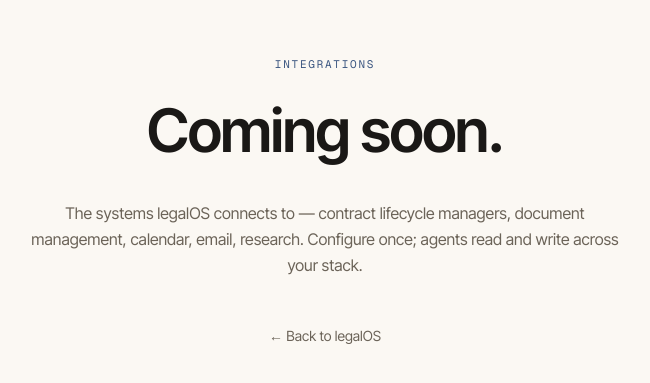
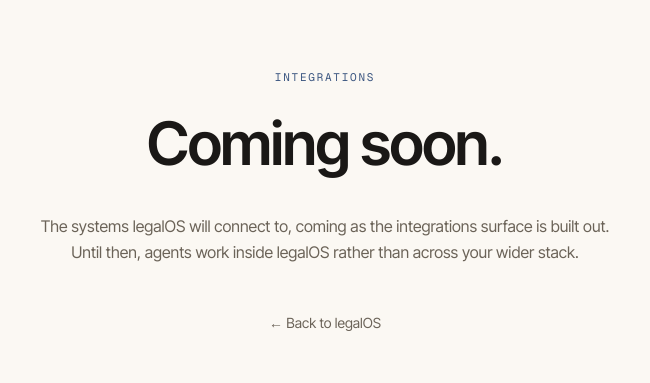
Before and after one commit to steveantini/legalos, a Next.js app: page /integrations in a window 1280 px wide. Shown: the part 199-582 px from the top of the page, without its empty margins (315-965 px from the left). Built offline with nearby package versions, Linux system fonts and the light colour scheme.

Commit message:
feat(marketing): refine pricing/integrations/security/mission descriptions; drop unshipped pre-commitments and in-house segmentation; remove em-dashes per new external-copy convention

```diff
--- a/app/(marketing)/integrations/page.tsx
+++ b/app/(marketing)/integrations/page.tsx
@@ -10,7 +10,7 @@
   return (
     <MarketingComingSoon
       label="Integrations"
-      description="The systems legalOS connects to — contract lifecycle managers, document management, calendar, email, research. Configure once; agents read and write across your stack."
+      description="The systems legalOS will connect to, coming as the integrations surface is built out. Until then, agents work inside legalOS rather than across your wider stack."
     />
   );
 }
--- a/app/(marketing)/mission/page.tsx
+++ b/app/(marketing)/mission/page.tsx
@@ -10,7 +10,7 @@
   return (
     <MarketingComingSoon
       label="Our Mission"
-      description="What we're trying to do with legalOS, and why we think the practice of in-house legal work deserves a different kind of operating system."
+      description="What we're trying to do with legalOS, and why we think legal work, starting with in-house teams, deserves a different kind of operating system."
     />
   );
 }
--- a/app/(marketing)/pricing/page.tsx
+++ b/app/(marketing)/pricing/page.tsx
@@ -10,7 +10,7 @@
   return (
     <MarketingComingSoon
       label="Pricing"
-      description="How legalOS is priced — by team, by usage, by deployment shape. Designed for in-house legal teams of every size."
+      description="How legalOS will be priced. Pricing details are still being worked out, and this is where they'll live when the model is set."
     />
   );
 }
--- a/app/(marketing)/security/page.tsx
+++ b/app/(marketing)/security/page.tsx
@@ -10,7 +10,7 @@
   return (
     <MarketingComingSoon
       label="Security"
-      description="How legalOS handles your data — encryption, access control, audit trails, hosting, and the compliance posture that in-house legal teams need from their tools."
+      description="How legalOS protects your data and respects your operational requirements. The full security posture, covering encryption, access control, hosting, audit, and compliance, will be detailed here as it's formalized."
     />
   );
 }
```
